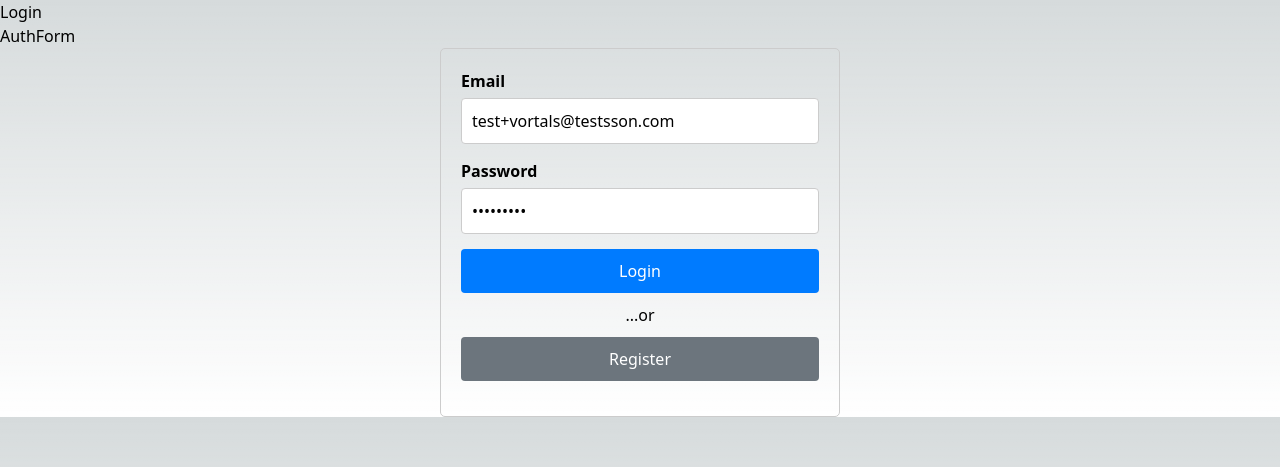
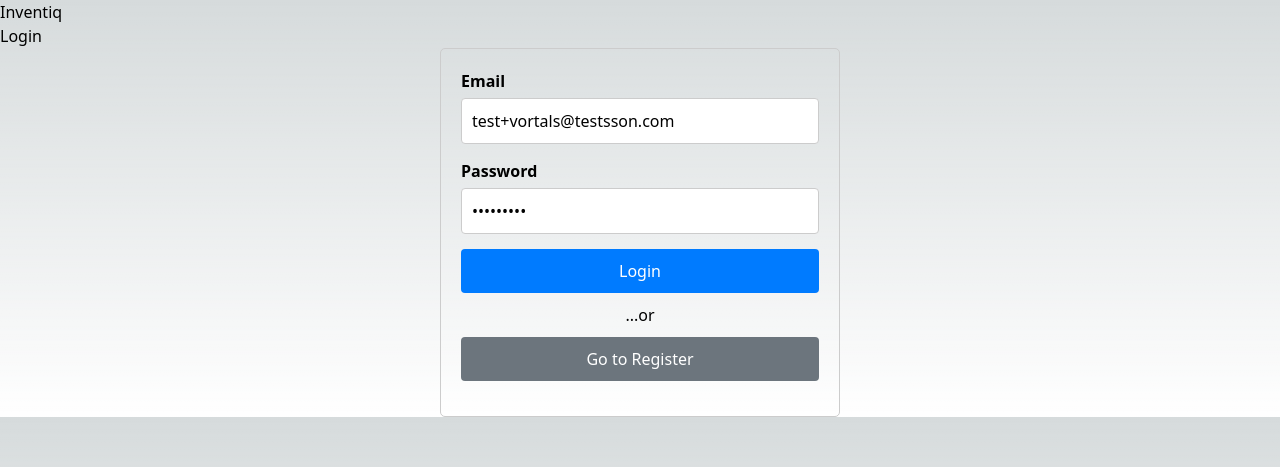
Before and after one commit to sofia-creates/inventiq, a Next.js app: page / in a window 1280 px wide. Shown: the top 467 px of the page. Built offline with nearby package versions, Linux system fonts and the light colour scheme.

Commit message:
debugging post request on register

```diff
--- a/src/app/page.js
+++ b/src/app/page.js
@@ -1,12 +1,15 @@
 //importera grejer
 import AuthForm from "@/components/AuthForm";
+import Header from "@/components/Header";
 
 //lägg in komponenter här
 export default function Home() {
   return (
+    <div>
+      <Header/>
       <main >
-        Login
         <AuthForm/>
       </main>
+    </div>
   );
 }
--- a/src/components/Authform.jsx
+++ b/src/components/Authform.jsx
@@ -20,9 +20,14 @@ function AuthForm() {
     async function handleSubmit(e) {
         e.preventDefault();
         setError("");
+        console.log("attempting handleSubmit()");
 
         const url = isLogin ? "/api/auth/login" : "/api/auth/register"; //definiera vad url ska vara baserat på om statet isLogin är satt på true eller false. om isLogin är true, vilket är default, skickas man till login sidan, annars till register sidan
 
+
+        console.log(url);
+
+        try {
             const response = await fetch(url, { //gör ett anrop till aktuella url:en som definierats ovan
                 method: "POST", //gör en POST request, den som definerats för urlens sida. det skapar även en TOKEN
                 headers: {
@@ -34,7 +39,8 @@ function AuthForm() {
                     name
                 })
             })
-        console.log("attempting post request");
+
+            console.log("2");
 
             if(response.ok) {
                 console.log("response is ok")
@@ -47,13 +53,17 @@ function AuthForm() {
                 return; //ska den verkligen vara här??
             }
             setError("Invalid login credentials");
+
+        } catch(error){
+            console.error("Network or other error:", error);
+            setError("An error occurred. Please try again.");
+        }
     }
 
     console.log("Auth", auth);
 
     return (
         <div>
-            AuthForm
             <form className="form bg-white" onSubmit={handleSubmit}>
         <div className="form__group">
           <label className="form__label">Email</label>
@@ -91,7 +101,7 @@ function AuthForm() {
           </div>
         )}
         {error && <p className="text-red-500">{error}</p>}
-        <button className="form__button form__button--primary">
+        <button className="form__button form__button--primary" type="submit">
           {isLogin ? "Login" : "Register"}
         </button>
         <p className="form__text">...or</p>
@@ -103,7 +113,7 @@ function AuthForm() {
               setIsLogin(!isLogin);
             }}
           >
-            {!isLogin ? "Login" : "Register"}
+            {!isLogin ? "Go to Login" : "Go to Register"}
           </button>
         </div>
       </form>
--- /dev/null
+++ b/src/components/Header.jsx
@@ -0,0 +1,31 @@
+"use client";
+import { useAuth } from "@/context/auth";
+
+import Link from "next/link";
+
+function Header() {
+  const auth = useAuth();
+
+  return (
+    <header className="flex items-center justify-between bg-gray-800 p-4">
+      <h1 className="text-3xl font-bold text-white">Inventiq</h1>
+      {auth.token ? (
+        <Link
+          href="/"
+          onClick={auth.logout}
+          className="text-white bg-red-500 hover:bg-red-600 px-4 py-2 rounded"
+        >
+          Logout
+        </Link>
+      ) : (
+        <Link
+          href="/"
+          className="text-white bg-blue-500 hover:bg-blue-600 px-4 py-2 rounded"
+        >
+          Login
+        </Link>
+      )}
+    </header>
+  );
+}
+export default Header;
```
Also changed, not shown: src/middleware.js (+3 -6 lines), src/components/ItemCard.jsx (added), src/components/ItemForm.jsx (added). Lines whose indentation alone changed are shown as unchanged.
